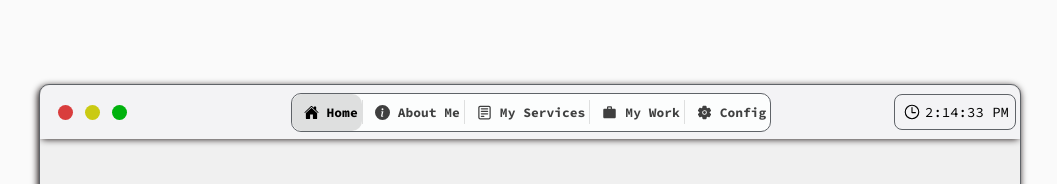
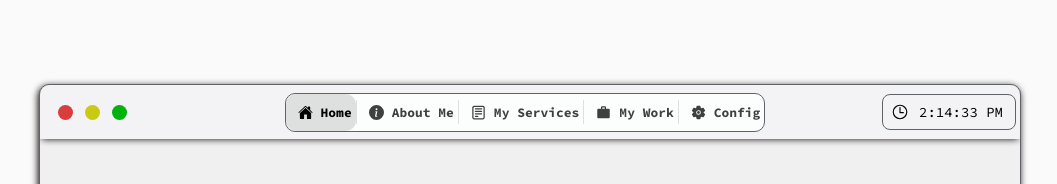
Before and after one commit to felipey2010/portfolio-2021, a React (Create React App) app: page / in a window 1280 px wide. Shown: the top 184 px of the page, without its empty margins (110-1167 px from the left). Built offline with nearby package versions, Linux system fonts and the light colour scheme.

Commit message:
aligned time

```diff
--- a/src/styles/global.css
+++ b/src/styles/global.css
@@ -490,20 +490,12 @@ body {
   border: 1px solid var(--border-color);
   border-radius: 8px;
   margin-right: 4px;
-}
-
-.time-hours,
-.time-minutes,
-.time-dot {
-  margin: 0;
-  padding: 0;
-  color: var(--text-black);
-  font-size: 14px;
+  text-align: center;
 }
 
 .time {
   margin: 0;
-  padding: 0;
+  padding: 0 6px;
   color: var(--text-black);
   font-size: 14px;
 }
```
